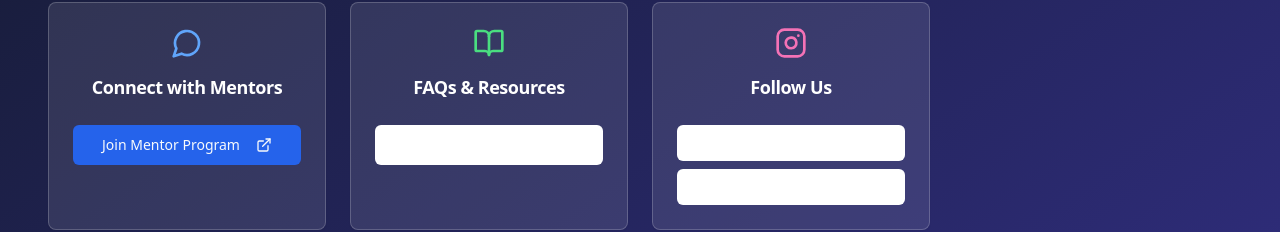
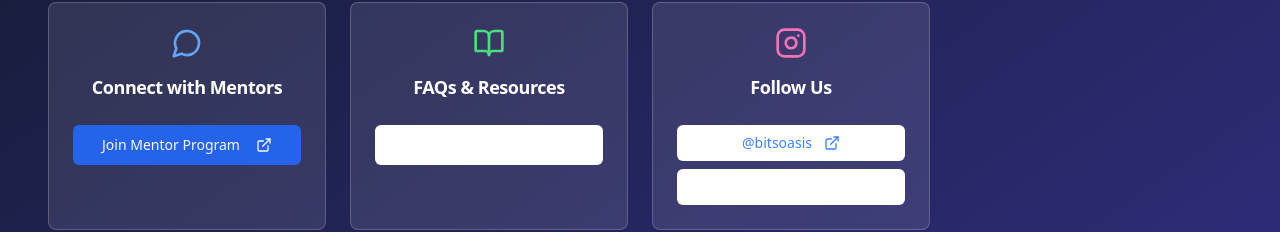
Before and after one commit to DakshJhanjari/lifeat-bitsp, a React (Vite) app: page / in a window 1280 px wide. Shown: the part 9787-10019 px from the top of the page. Built offline with nearby package versions, Linux system fonts and the light colour scheme; no server answers; the database is empty.

Commit message:
Change navigation tab color to blue
Change the navigation tab color to blue.

```diff
--- a/src/components/Footer.tsx
+++ b/src/components/Footer.tsx
@@ -1,3 +1,4 @@
+
 import { Button } from "@/components/ui/button";
 import { Card, CardContent, CardHeader, CardTitle } from "@/components/ui/card";
 import { Heart, MessageCircle, BookOpen, Instagram, ExternalLink } from "lucide-react";
@@ -72,7 +73,7 @@ const Footer = () => {
             </CardHeader>
             <CardContent className="text-center">
               <div className="space-y-2">
-                <Button asChild variant="outline" size="sm" className="w-full text-white border-white/30">
+                <Button asChild variant="outline" size="sm" className="w-full text-blue-500 border-white/30 hover:text-blue-400">
                   <a href="https://www.instagram.com/bitsoasis" target="_blank" rel="noopener noreferrer">
                     @bitsoasis <ExternalLink className="h-3 w-3 ml-1" />
                   </a>
```
